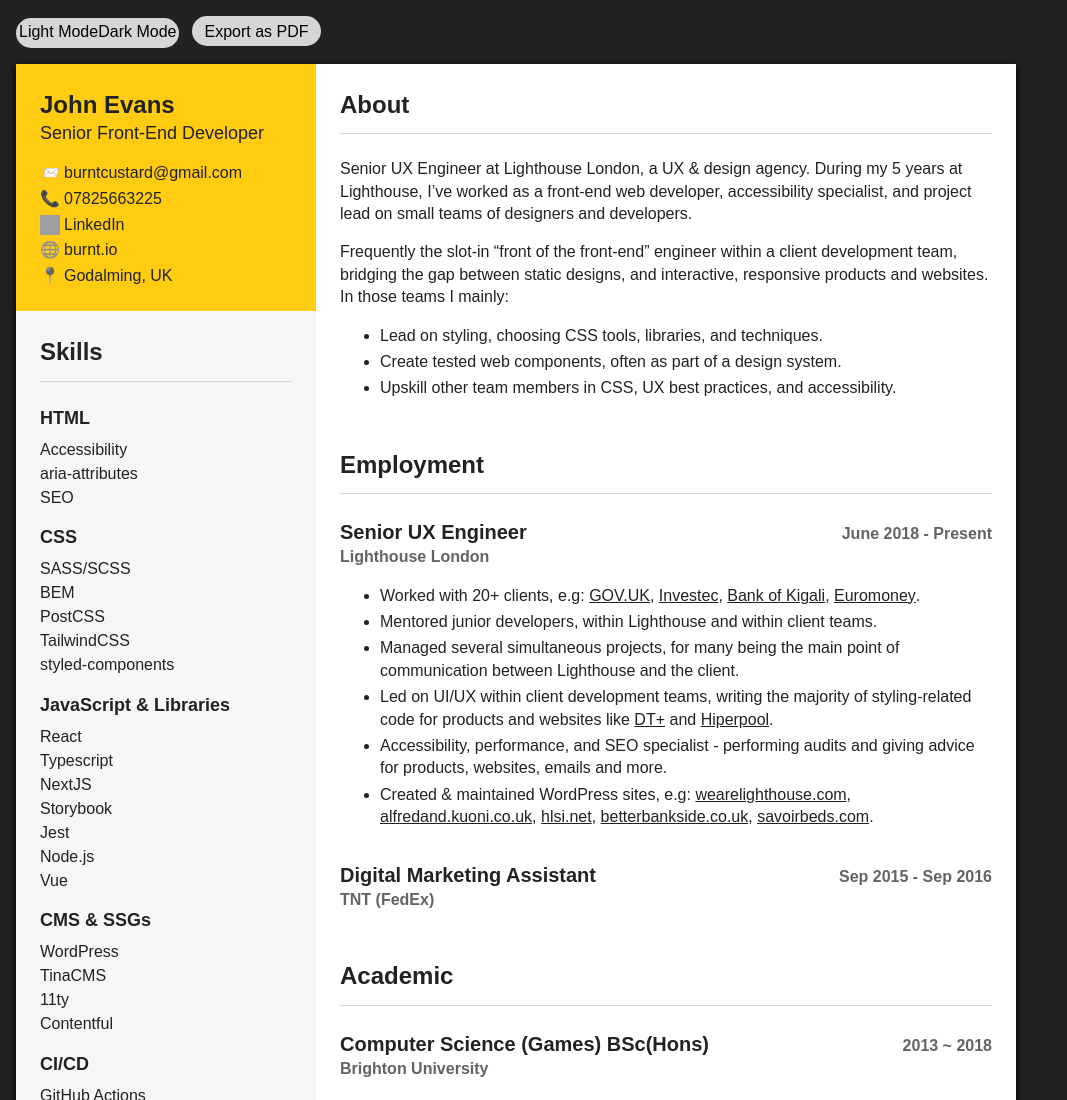
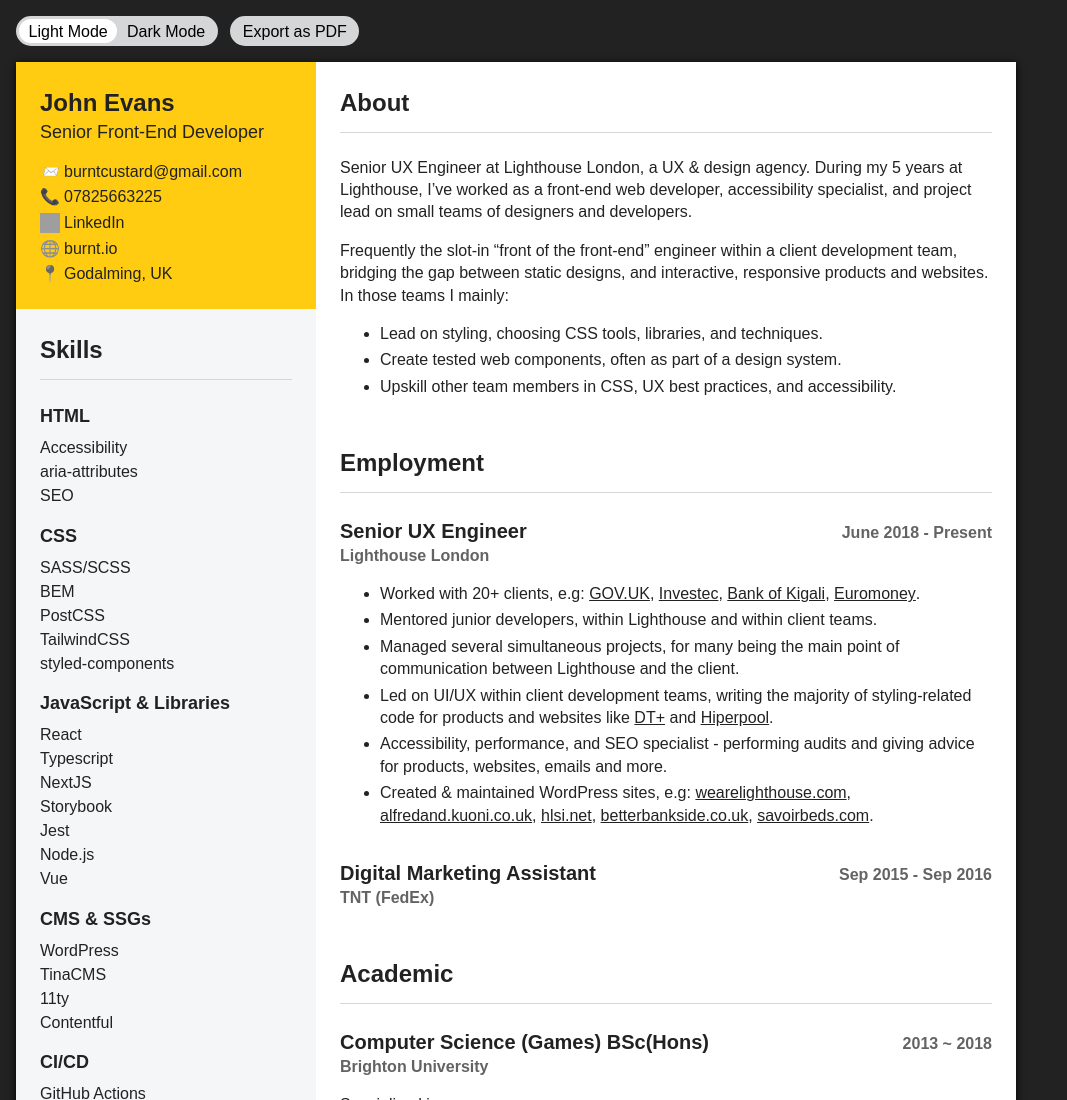
Before and after one commit to burntcustard/john-evans-cv, a plain HTML site: page index.html in a window 1280 px wide. Shown: the top 1100 px of the page, without its empty margins (0-1067 px from the left). Drawn offline with nearby package versions, Linux system fonts and the light colour scheme; grey boxes are pictures that could not be loaded.

Commit message:
Minor bugfixes

```diff
--- a/index.html
+++ b/index.html
@@ -7,8 +7,8 @@
     <meta name="viewport" content="width=device-width, initial-scale=1" />
     <meta name="description" content="John Evans, Senior Front-End Developer, CV 2023.">
 
-    <script async src="https://unpkg.com/jspdf@latest/dist/jspdf.umd.min.js"></script>
-    <script async src="https://unpkg.com/html2canvas@latest/dist/html2canvas.min.js"></script>
+    <script defer src="https://unpkg.com/jspdf@latest/dist/jspdf.umd.min.js"></script>
+    <script defer src="https://unpkg.com/html2canvas@latest/dist/html2canvas.min.js"></script>
 
     <style>
       :root {
@@ -217,15 +217,15 @@
         outline-color: var(--yellow);
       }
 
-      label option,
+      label .option,
       button span {
         border-radius: 1rem;
         padding-inline: .6rem;
         padding-block: .1rem;
       }
 
-      input:checked + label option:nth-child(2),
-      input:not(:checked) + label option:nth-child(1) {
+      input:checked + label .option:nth-child(2),
+      input:not(:checked) + label .option:nth-child(1) {
         background: white;
       }
 
```
